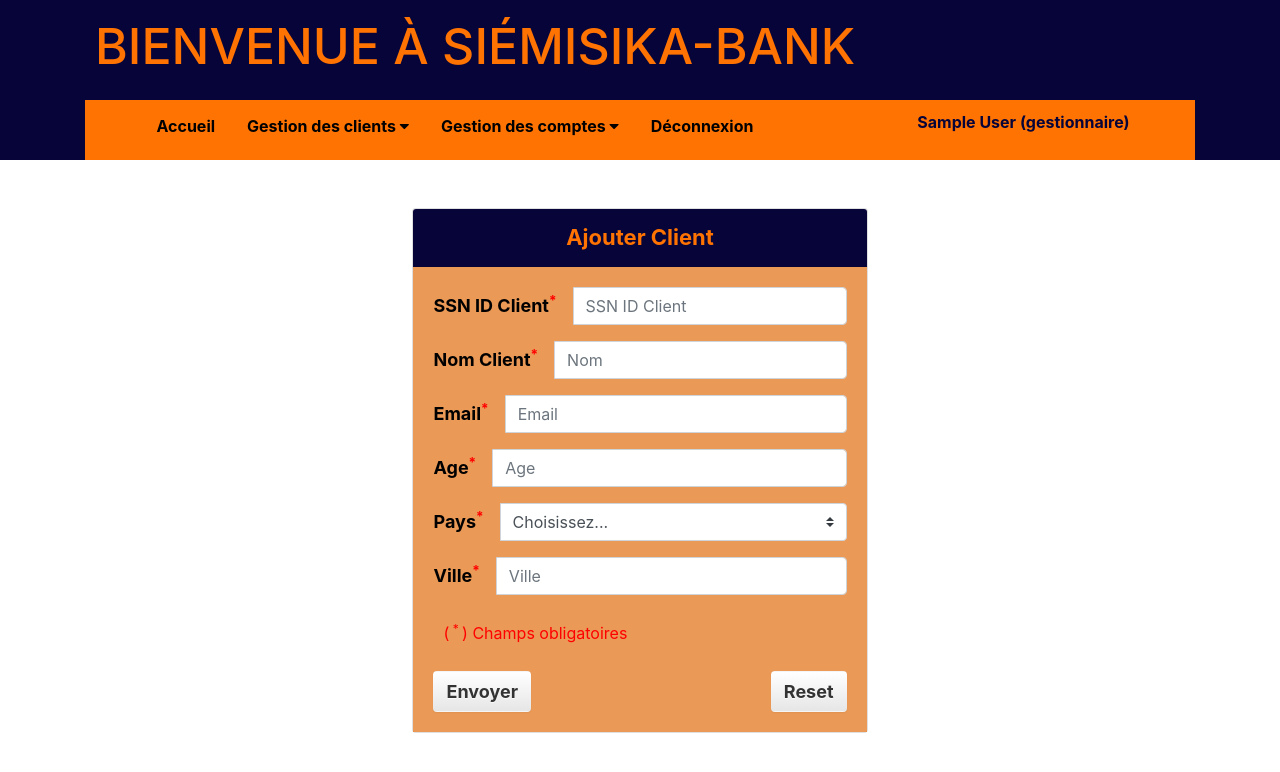
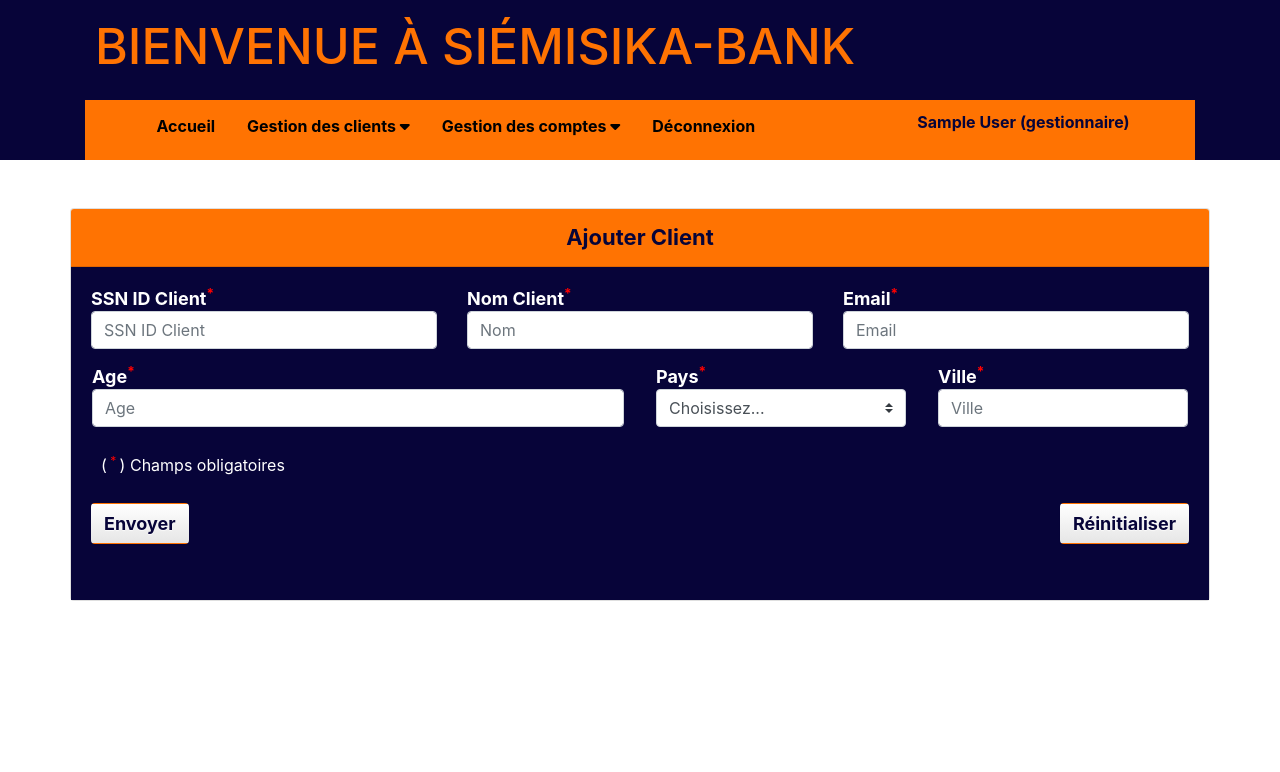
Before and after one commit to josisi98/Siemisika-Bank, a Flask app: page /ajoutclient in a window 1280 px wide. Shown: the top 772 px of the page. Run offline with Flask 2, Linux system fonts and the light colour scheme; the visitor is signed in with stand-in values (Sample User, id 1); data that the repository does not hold is empty; some libraries are stand-ins or nearby versions.

Commit message:
tjr sur les modif de form

```diff
--- a/static/js/index.js
+++ b/static/js/index.js
@@ -5,8 +5,7 @@
     }, 5000); // <-- time in milliseconds
 
     $('#afficherPwd').click(function(){
-        console.log("fabiennnnnnnnnnn")
-        var x = $("#pwdInput")[0]
+        let x = $("#pwdInput")
         if (x.type === "password") {
             x.type = "text";
         } else {
--- a/templates/ajoutclient.html
+++ b/templates/ajoutclient.html
@@ -3,51 +3,56 @@
 {% block title %}Ajouter Client{% endblock %}
 
 {% block content %}
+
+{% block style %}
+<style>
+</style>
+{% endblock style %}
 <div class = "row mb-3">
     <div class="card">
-        <div class="card-header" style="color:#ff7302;background-color:#070439;text-align:center; font-weight: bold; font-size:22px ">
+        <div class="card-header" style="color:#070439;background-color:#ff7302;text-align:center; font-weight: bold; font-size:22px ">
             Ajouter Client
         </div>
-        <div class="card-body" style="background-color:#e5781fc0;">
-            <form action="ajoutclient" method="POST" >
-                <div class="form-group input-group mb-3">
-                    <label class="m-auto pr-3" for="cust_ssn_id" style="color:#000; font-weight: bold; font-size:18px ">SSN ID Client<span style="color:#ff0000"><sup>*</sup></span></label>
-                   <input class="form-control" name="client_ssn_id" id="cust_ssn_id" type="textfield" placeholder="SSN ID Client" required minlength="9" maxlength="9">
+        <!-- style="background-color:#e5781fc0;" -->
+        <div class="card-body" style="background-color:#070439;">
+            <form class="row g-3 needs-validation" action="ajoutclient" method="POST">
+                <div class="col-md-4">
+                    <label class="m-auto pr-3" for="client_ssn_id" style="color:#fff; font-weight: bold; font-size:18px ">SSN ID Client<span style="color:#ff0000"><sup>*</sup></span></label>
+                  <input class="form-control" name="client_ssn_id" id="client_ssn_id" type="intergerfield" placeholder="SSN ID Client" required minlength="9" maxlength="9">
                 </div>
-                <div class="form-group input-group mb-3">
-                    <label class="m-auto pr-3" for="name" style="color:#000; font-weight: bold; font-size:18px ">Nom Client<span style="color:#ff0000"><sup>*</sup></span></label>
-                   <input class="form-control" name="nom" id="name" type="textfield" placeholder="Nom" required maxlength="50">
+                <div class="col-md-4">
+                    <label class="m-auto pr-3" for="nom" style="color:#fff; font-weight: bold; font-size:18px ">Nom Client<span style="color:#ff0000"><sup>*</sup></span></label>
+                    <input class="form-control" name="nom" id="nom" type="textfield" placeholder="Nom" required maxlength="50">
                 </div>
-                <div class="form-group input-group mb-3">
-                    <label class="m-auto pr-3" for="address" style="color:#000; font-weight: bold; font-size:18px ">Email<span style="color:#ff0000"><sup>*</sup></span></label>
-                   <input class="form-control" name="email" id="address" type="emailfield" placeholder="Email" required maxlength="100">
+                <div class="col-md-4">
+                    <label class="m-auto pr-3" for="email" style="color:#fff; font-weight: bold; font-size:18px ">Email<span style="color:#ff0000"><sup>*</sup></span></label>
+                    <input class="form-control" name="email" id="email" type="emailfield" placeholder="Email" required maxlength="100">
                 </div>
-                <div class="form-group input-group mb-3">
-                    <label class="m-auto pr-3" for="age"style="color:#000; font-weight: bold; font-size:18px ">Age<span style="color:#ff0000"><sup>*</sup></span></label>
-                   <input class="form-control" name="age" id="age" type="textfield" placeholder="Age" required maxlength="3">
+                <div class="col-md-6 p-3">
+                    <label class="m-auto pr-3" for="age" style="color:#fff; font-weight: bold; font-size:18px ">Age<span style="color:#ff0000"><sup>*</sup></span></label>
+                    <input class="form-control" name="age" id="age" type="textfield" placeholder="Age" required maxlength="3">
                 </div>
-                <div class="form-group input-group mb-3">
-                    <label class="m-auto pr-3" for="state" style="color:#000; font-weight: bold; font-size:18px ">Pays<span style="color:#ff0000"><sup>*</sup></span></label>
+                <div class="col-md-3 p-3">
+                    <label class="m-auto pr-3" for="pays" style="color:#fff; font-weight: bold; font-size:18px ">Pays<span style="color:#ff0000"><sup>*</sup></span></label>
                     <select class="custom-select" id="inputGroupSelect01" name="pays">
                       <option selected>Choisissez...</option>
                       {% for data in pays %}
-                        <option value="{{ data }}">{{ data }}</option>
+                        <option value="{{ data }}" id="pays">{{ data }}</option>
                       {% endfor %}
                     </select>
                 </div>
-
-
-                <div class="form-group input-group mb-3">
-                    <label class="m-auto pr-3" for="city" style="color:#000; font-weight: bold; font-size:18px ">Ville<span style="color:#ff0000"><sup>*</sup></span></label>
-                   <input class="form-control" name="ville" id="city" type="textfield" placeholder="Ville" required maxlength="20">
+                <div class="col-md-3 p-3">
+                    <label class="m-auto pr-3" for="ville" style="color:#fff; font-weight: bold; font-size:18px ">Ville<span style="color:#ff0000"><sup>*</sup></span></label>
+                    <input class="form-control" name="ville" id="ville" type="textfield" placeholder="Ville" required maxlength="20">
                 </div>
-                <span style="color:#ff0000; font-weight:bold;"><p><b>(<sup> * </sup>) Champs obligatoires</b></p></span>
-                <div class="form-group" style="background-color:#ffff66; color:#000; font-weight: bold; font-size:22px ">
-                    <input type="submit" value="Envoyer" class="btn float-left login_btn" style="font-weight:bold; font-size:18px;">
-                    <button class="reset_btn btn float-right" style="font-weight:bold; font-size:18px;">Reset</button>
+                <div class="col-12">
+                    <span style="color:#fff; font-weight:bold;"><p><b>(<sup style="color:#ff0000"> * </sup>) Champs obligatoires</b></p></span>
                 </div>
-            </form>
-
+                <div class="form-group col-12" style="color:#fff; font-weight: bold; font-size:22px ">
+                    <input type="submit" value="Envoyer" class="btn float-left login_btn" style="color:#070439;background-color:#ff7302;font-weight:bold; font-size:18px;">
+                    <button class="reset_btn btn float-right" style="color:#070439;background-color:#ff7302;font-weight:bold; font-size:18px;">Réinitialiser</button>
+                </div>
+              </form>
         </div>
     </div>
 </div>
--- a/templates/base.html
+++ b/templates/base.html
@@ -2,7 +2,11 @@
 <html>
 <head>
     <title>SIÉMISIKA-BANK - {% block title %}{% endblock title %}</title>
-    <link rel="stylesheet" href="https://maxcdn.bootstrapcdn.com/font-awesome/4.7.0/css/font-awesome.min.css">
+
+    <link rel="stylesheet" href="https://cdnjs.cloudflare.com/ajax/libs/font-awesome/6.4.0/css/all.min.css"
+    integrity="sha512-iecdLmaskl7CVkqkXNQ/ZH/XLlvWZOJyj7Yy7tcenmpD1ypASozpmT/E0iPtmFIB46ZmdtAc9eNBvH0H/ZpiBw=="
+    crossorigin="anonymous" referrerpolicy="no-referrer" />
+
     <script src="https://code.jquery.com/jquery-3.3.1.js"></script>
     <link rel="shortcut icon" href="{{ url_for('static', filename = 'images/logo_sika.png') }}" type="image/x-icon">
     <script type = "text/javascript" src = "{{ url_for('static', filename = 'js/index.js') }}" ></script>
--- a/templates/statutclient.html
+++ b/templates/statutclient.html
@@ -5,19 +5,19 @@
 {% block content %}
 <div class = "row my-5">
     <div class="card col-md-12 mx-auto px-0">
-        <div class="card-header">
+        <div class="card-header text-center" >
             Statut du Client
         </div>
         <div class="card-body">
             <div class="row mb-4">
-                <table id="responsive-data-table" class="col-md-12">
+                <table id="table responsive-data-table" class="col-md-12">
                     <thead>
                         <tr>
                             <td>ID du client</td>
                             <td>ID SSN du client</td>
                             <td>Message</td>
                             <td>Dernière mise à jour</td>
-                            <td>Operations</td>
+                            <td>Opérations</td>
                             <td>Voir le profil</td>
                         </tr>
                     </thead>
```
Also changed, not shown: templates/voirclient.html (+8 -8 lines), templates/login.html (line endings or trailing spaces), 1 other file.
